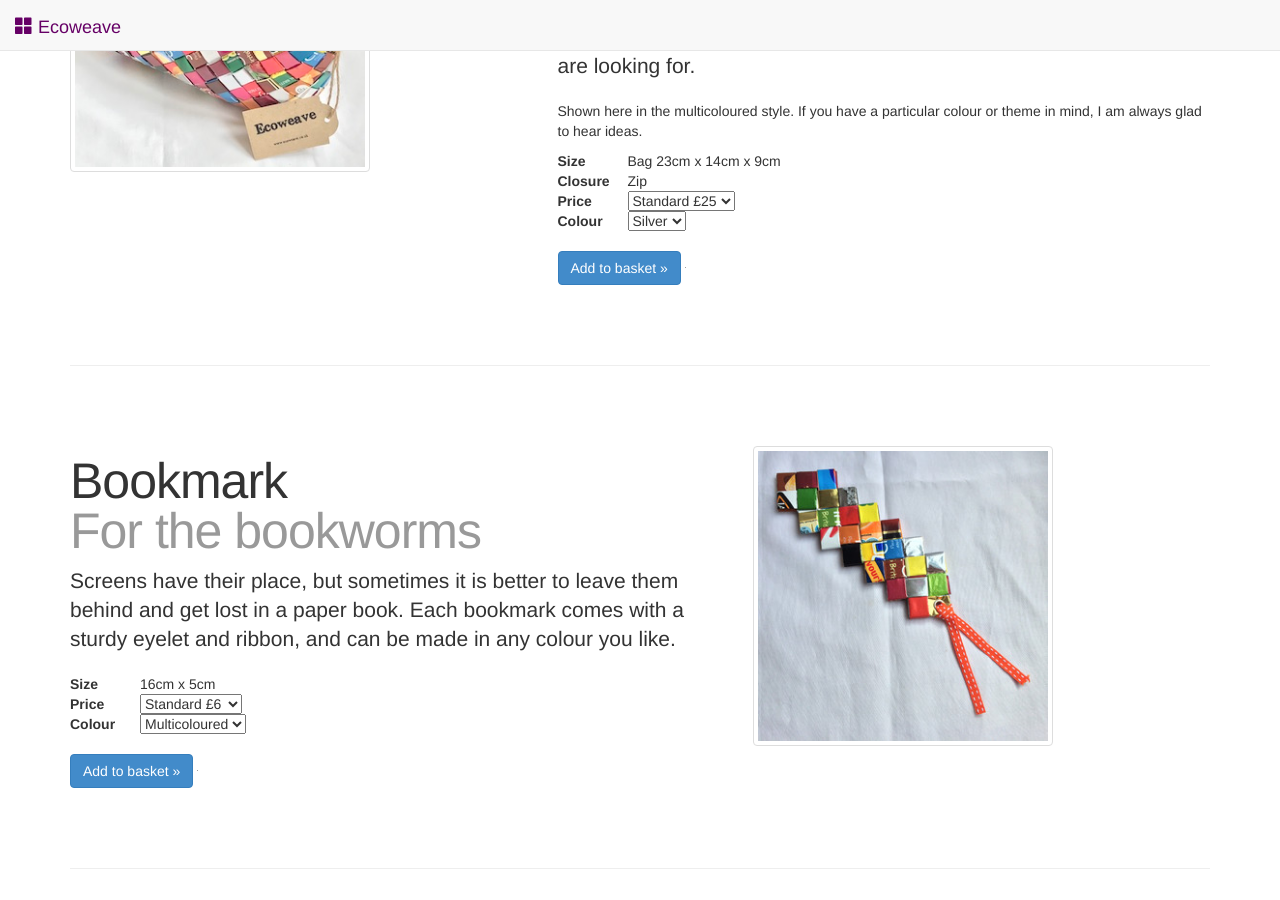
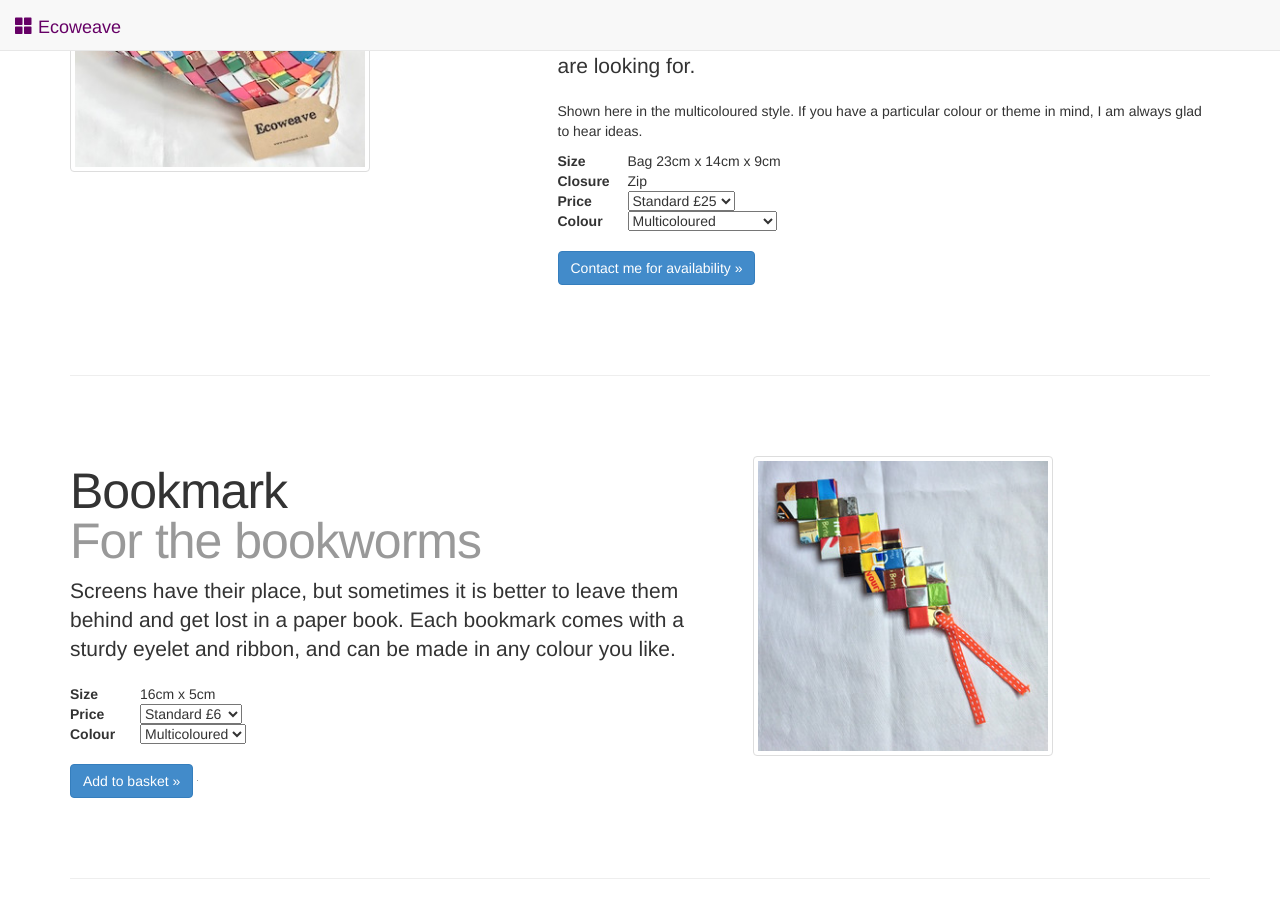
Before and after one commit to ecoweave/ecoweave.github.io, a Jekyll site: the page built from index.html, in a window 1280 px wide and 900 px high, scrolled down 3246 px. Built offline with Jekyll 4.4.1, drawn with Linux system fonts in a browser that asks for light colours; nearby versions of some CDN libraries; grey boxes are pictures that could not be loaded.

Commit message:
Take the wash bag off direct sale and widen its colour range
The wash bag is no longer something to be bought straight from the site.
Setting allow-purchase to false swaps the Add to basket button for a
"Contact me for availability" link, the same handling as the cross body
bag, and removes the PayPal button from the page entirely rather than
merely hiding it.

Because these are now made on enquiry rather than sold from stock, the
colour list widens from Silver alone to the full range, so the dropdown
reflects what can be discussed instead of what happens to be on the
shelf.

```diff
--- a/_data/products.yml
+++ b/_data/products.yml
@@ -90,11 +90,11 @@
     The zip is secure, so nothing works its way out.
 
 - id: wash-bag
-  allow-purchase: true
+  allow-purchase: false
   paypal-id: DB6KG3E4QSSJL
   options:
    - Standard: £25
-  colors: [Silver]
+  colors: [Multicoloured, Pastel Multicoloured, Blue, Green, Red, Gold, Silver]
   name: Wash / Makeup Bag
   price: £25
   size: Bag 23cm x 14cm x 9cm
```
